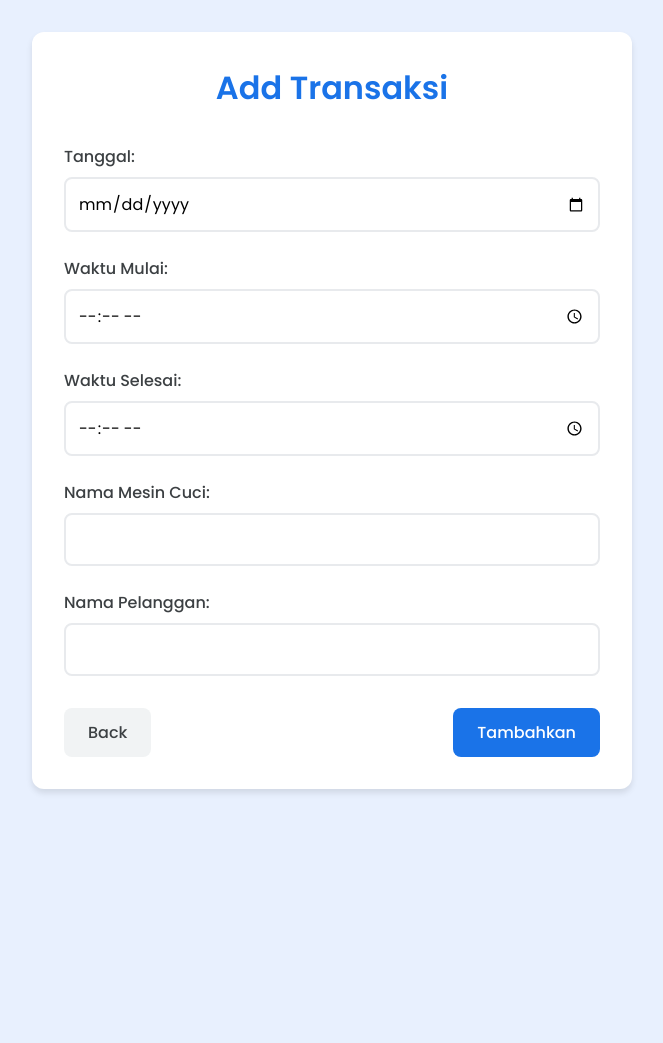
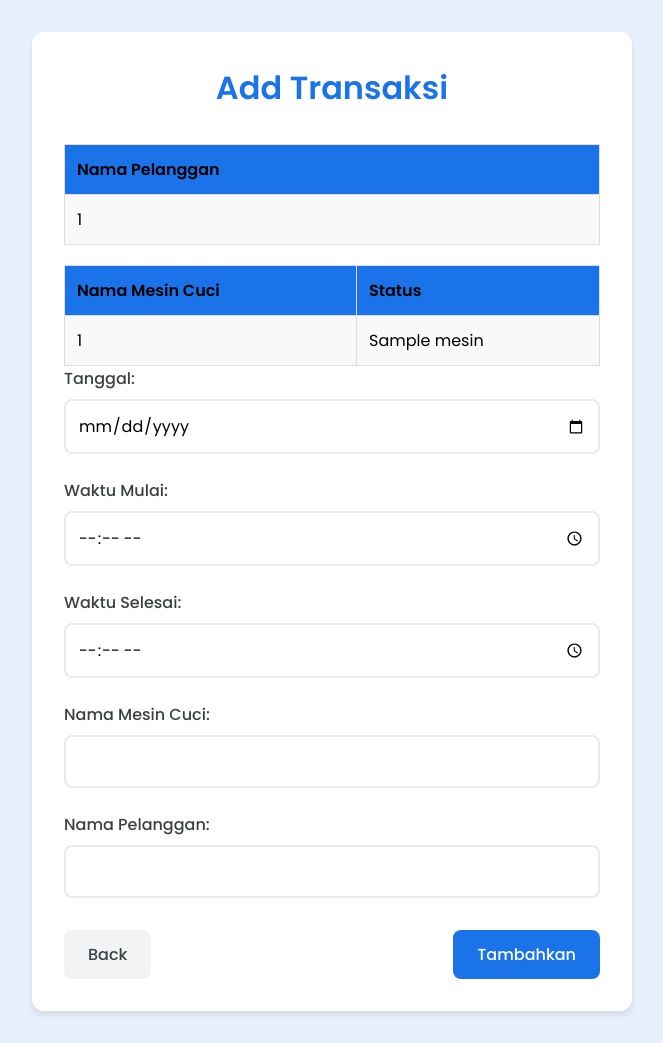
Before and after one commit to Marcellino0/TubesManpro, a Flask app: template templates/add_transaksi.html in a window 1280 px wide. Shown: the whole page, without its empty margins (308-971 px from the left). Before the commit the page ends 793 px from the top, so only its background shows below. Run offline with Flask 3, Linux system fonts and the light colour scheme; the template is opened without the code that fills it: most values are stand-ins (such as "Sample title", 1, 10 or a date in 2020).

Commit message:
Bikin tabel di add_transaksi

```diff
--- a/templates/add_transaksi.html
+++ b/templates/add_transaksi.html
@@ -111,6 +111,28 @@
             box-shadow: 0 4px 8px rgba(0, 0, 0, 0.1);
         }
 
+        table {
+            width: 100%;
+            border-collapse: collapse;
+            margin-top: 20px;
+        }
+        table, th, td {
+            border: 1px solid #ddd;
+        }
+        th, td {
+            padding: 12px;
+            text-align: left;
+        }
+        th {
+            background-color: #1A73E8;
+        }
+        tr:nth-child(even) {
+            background-color: #f9f9f9;
+        }
+        tr:hover {
+            background-color: #f1f1f1;
+        }
+
         @media (max-width: 768px) {
             body {
                 padding: 1rem;
@@ -132,6 +154,31 @@
         {% if error %}
             <div class="error-message">{{ error }}</div>
         {% endif %}
+
+        <table>
+            <tr>
+                <th>Nama Pelanggan</th>
+            </tr>
+            {% for pelanggan in tabel_pelanggan %}
+            <tr>
+                <td>{{ pelanggan[0] }}</td>
+            </tr>
+            {% endfor %}
+        </table>
+
+        <table>
+            <tr>
+                <th>Nama Mesin Cuci</th>
+                <th>Status</th>
+            </tr>
+            {% for mesin in tabel_mesincuci %}
+            <tr>
+                <td>{{ mesin[0] }}</td>
+                <td>{{ mesin[1] }}</td>
+            </tr>
+            {% endfor %}
+        </table>
+
         <form method="POST">
             <div class="form-group">
                 <label for="Tanggal">Tanggal:</label>
```
